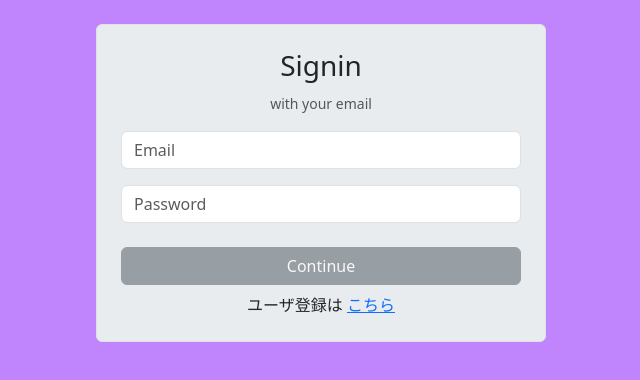
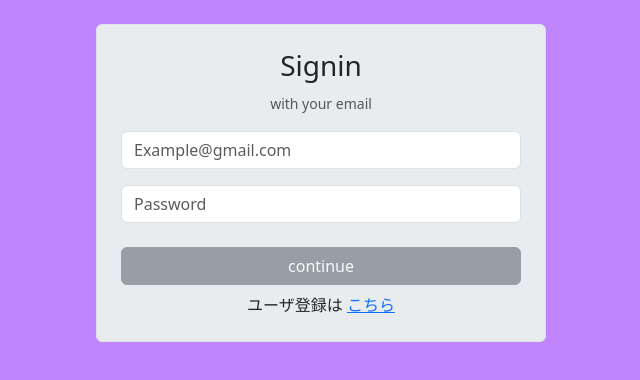
Before and after one commit to Shun100/my-trello-clone-frontend, a React (Vite) app: page /signin in a window 1280 px wide. Shown: the top 380 px of the page, without its empty margins (319-959 px from the left). Built offline with nearby package versions, Linux system fonts and the light colour scheme; no server answers.

Commit message:
WIP on refactoring React components

```diff
--- a/src/modules/card/card.entity.ts
+++ b/src/modules/card/card.entity.ts
@@ -1,5 +1,5 @@
 export class Card {
-  id!: number;
+  id!: string;
   title!: string;
   position!: number;
   dueDate!: Date;
--- a/src/modules/card/card.repository.ts
+++ b/src/modules/card/card.repository.ts
@@ -6,5 +6,13 @@ export const cardRepository = {
     const result = await api.post('/cards/create', { title, laneId, position, dueDate });
     const card = result.data;
     return new Card(card);
+  },
+
+  update: async (id: string, title: string, status: string, dueDate: string, description: string): Promise<void> => {
+    await api.post(`/cards/update`, { id, title, status, dueDate, description });
+  },
+
+  delete: async (id: string): Promise<void> => {
+    await api.delete(`/cards/${id}`);
   }
 }
--- /dev/null
+++ b/src/pages/Common/FormItem/Email.tsx
@@ -0,0 +1,24 @@
+type EmailProps = {
+  email: string,
+  setEmail: (email: string) => void,
+  setErrMsg: (errMsg: string) => void
+}
+
+export function Email({ email, setEmail, setErrMsg }: EmailProps) {
+  return (
+    <>
+      <div className='mt-3'>
+        <input
+          className='form-control bg-white'
+          type='email'
+          placeholder='Example@gmail.com'
+          value={email}
+          onChange={e => {
+            setEmail(e.target.value);
+            setErrMsg(''); // 入力開始時にエラーメッセージを消す
+          }}
+        />
+      </div>
+    </>
+  );
+}
--- /dev/null
+++ b/src/pages/Common/FormItem/Password.tsx
@@ -0,0 +1,24 @@
+type PasswordProps = {
+  password: string,
+  setPassword: (password: string) => void,
+  setErrMsg: (errMsg: string) => void
+}
+
+export function Password({ password, setPassword, setErrMsg }: PasswordProps) {
+  return (
+    <>
+      <div className='mt-3'>
+        <input
+          className='form-control bg-white'
+          type='password'
+          placeholder='Password'
+          value={password}
+          onChange={e => {
+            setPassword(e.target.value);
+            setErrMsg(''); // 入力開始時にエラーメッセージを消す
+          }}
+        />
+      </div>
+    </>
+  );
+}
--- /dev/null
+++ b/src/pages/Common/FormItem/SubmitBtton.tsx
@@ -0,0 +1,20 @@
+type SubmitButtonProps = {
+  children: React.ReactNode,
+  disabled: boolean,
+  submit: () => void,
+}
+
+export function SubmitButton({ children, disabled, submit }: SubmitButtonProps) {
+  return (
+    <div className='mt-4'>
+      <button
+        type='submit'
+        className={`btn w-100 ${!disabled ? 'btn-primary' : 'btn-secondary'}`}
+        disabled={disabled}
+        onClick={submit}
+      >
+        {children}
+      </button>
+    </div>
+  );
+}
--- a/src/pages/Signin/Signin.tsx
+++ b/src/pages/Signin/Signin.tsx
@@ -2,18 +2,25 @@ import 'bootstrap/dist/css/bootstrap.min.css';
 import { useEffect, useState } from 'react';
 import { Link, useNavigate } from 'react-router-dom';
 import { authRepository } from '../../modules/auth/auth.repository';
-import { useAtom } from 'jotai';
+import { useSetAtom } from 'jotai';
 import { currentUserAtom } from '../../modules/auth/current-user.state';
 import { utils } from '../../modules/utils/utils';
+import { Email } from '../Common/FormItem/Email';
+import { Password } from '../Common/FormItem/Password';
+import { SubmitButton } from '../Common/FormItem/SubmitBtton';
 
 function Signin() {
   const [email, setEmail] = useState<string>('');
   const [password, setPassword] = useState<string>('');
-  const [currentUser, setCurrentUser] = useAtom(currentUserAtom);
+  const [errMsg, setErrMsg] = useState<string>('');
+  const setCurrentUser = useSetAtom(currentUserAtom);
   const navigate = useNavigate();
 
   const isFormFilled = email !== '' && password !== '';
 
+  /**
+   * サインイン
+   */
   const signin = () => {
     authRepository
       .signin(email, password)
@@ -26,10 +33,21 @@ function Signin() {
       })
       .catch(err => {
         console.error(err);
-        // TODO: 画面にログイン失敗メッセージを表示
+        setErrMsg('メールアドレスまたはパスワードが正しくありません');
       });
   }
 
+  /**
+   * Enterキー押下時処理
+   * @param e
+   */
+  const handleSubmit = (e: React.SubmitEvent<HTMLFormElement>) => {
+    e.preventDefault(); // ページリロード防止
+    if (!isFormFilled) return;
+    signin();
+  }
+
+  // ページ初回読み込み時に既にログイン済みかをチェックし、YesならHome画面に遷移する
   useEffect(() => {
     authRepository
     .getCurrentUser()
@@ -37,51 +55,43 @@ function Signin() {
       setCurrentUser(user);
       navigate('/home');
     })
-    .catch(() => {
-      // 未ログインなら何もしない
+    .catch(err => {
+      console.error(err);
     });
   }, []);
 
   return (
     <>
       <div className='d-flex justify-content-center pt-4'>
-        <div className='bg-body-secondary border p-4 rounded'
-              style={{ width: '100%', maxWidth: '450px' }}>
+        <div
+          className='bg-body-secondary border p-4 rounded'
+          style={{ width: '100%', maxWidth: '450px' }}>
 
+          {/* 画面タイトル */}
           <div className='text-center'>
             <h3>Signin</h3>
             <small className='text-muted'>with your email</small>
           </div>
 
-          <div className='mt-3'>
-            <input
-              className='form-control bg-white' type='email' placeholder='Email'
-              value={email}
-              onChange={e => setEmail(e.target.value)}
-            />
-          </div>
+          {/* エラーメッセージ */}
+          {errMsg && (
+            <div className='alert alert-danger mt-3' role='alert'>
+              {errMsg}
+            </div>
+          )}
 
-          <div className='mt-3'>
-            <input
-              className='form-control bg-white' type='password' placeholder='Password'
-              value={password}
-              onChange={e => setPassword(e.target.value)}
-            />
-          </div>
+          {/* フォーム */}
+          <form onSubmit={handleSubmit} noValidate>
+            <Email email={email} setEmail={setEmail} setErrMsg={setErrMsg} />
+            <Password password={password} setPassword={setPassword} setErrMsg={setErrMsg} />
+            <SubmitButton disabled={!isFormFilled} submit={signin}>continue</SubmitButton>
+          </form>
 
-          <div className='mt-4'>
-            <button
-              className={`btn w-100 ${isFormFilled ? 'btn-primary' : 'btn-secondary'}`}
-              disabled={!isFormFilled}
-              onClick={signin}
-            >
-              Continue
-            </button>
-          </div>
-
+          {/* サインアップ画面へのリンク */}
           <div className='mt-2 text-center'>
             ユーザ登録は <Link to='/signup'>こちら</Link>
           </div>
+
         </div>
       </div>
     </>
--- a/src/pages/SortableCard/SortableCard.tsx
+++ b/src/pages/SortableCard/SortableCard.tsx
@@ -4,16 +4,18 @@ import './SortableCard.css';
 import { EditCardModal } from '../EditCardModal/EditCardModal';
 
 type SortableCardProps = {
+  laneId: string,
   card: Card,
 }
 
-function SortableCard({ card }: SortableCardProps) {
+function SortableCard({ laneId, card }: SortableCardProps) {
   const [showEditCardModal, setShowEditCardModal] = useState<boolean>(false);
 
   return (
     <>
       { showEditCardModal
         ? <EditCardModal
+            laneId={laneId}
             card={card}
             close={() => setShowEditCardModal(false)}
           />
--- a/src/pages/SortableLane/SortableLane.tsx
+++ b/src/pages/SortableLane/SortableLane.tsx
@@ -94,7 +94,7 @@ function SortableLane({ lane }: SortableLaneProps) {
                 />
               </div>
               {
-                lane.cards.map(card => <SortableCard card={card} key={card.id} />)
+                lane.cards.map(card => <SortableCard laneId={lane.id} card={card} key={card.id} />)
               }
 
               {
```
Also changed, not shown: src/modules/auth/auth.repository.ts (+14 -2 lines), src/pages/EditCardModal/EditCardModal.tsx (+57 -6 lines).
